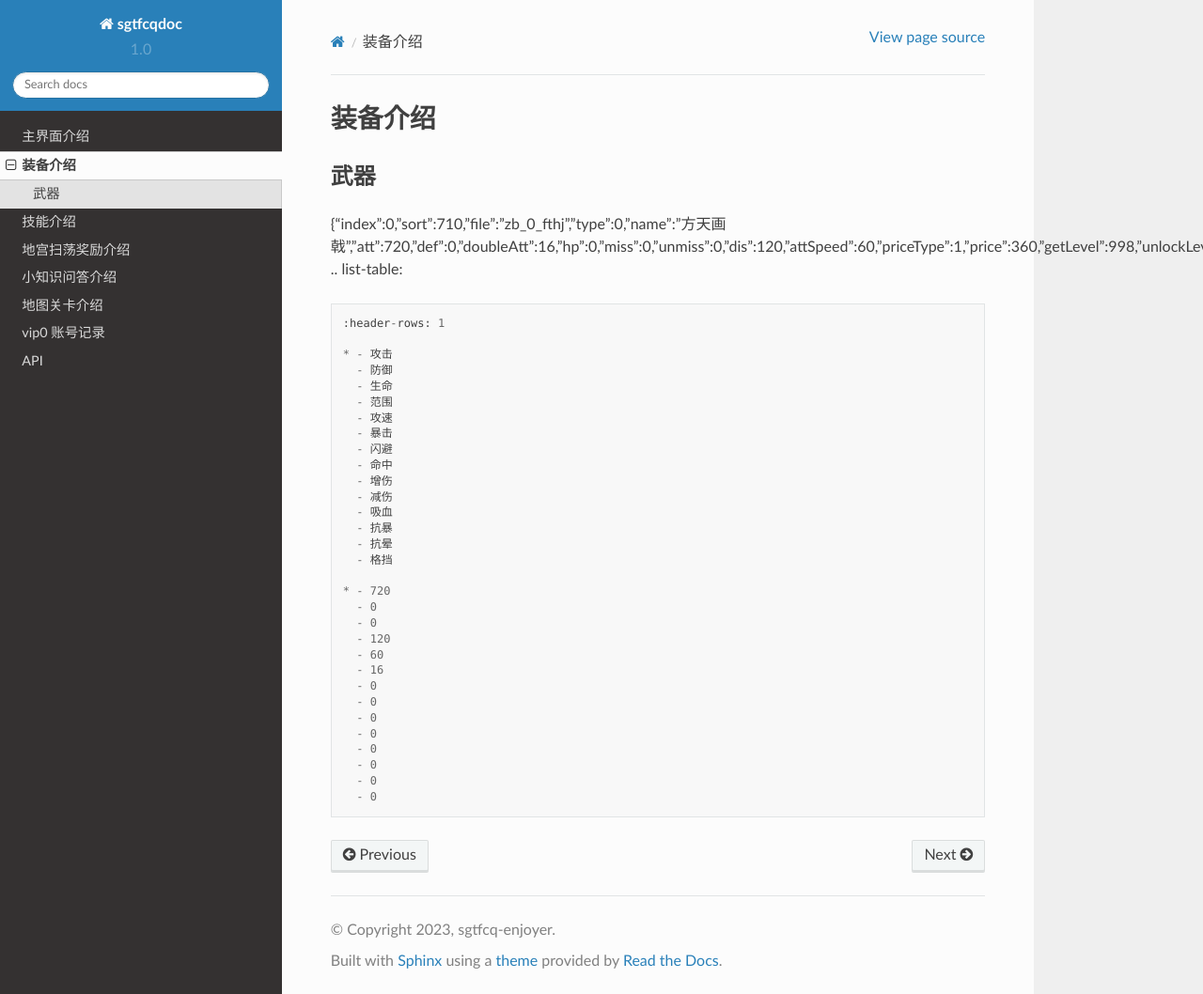
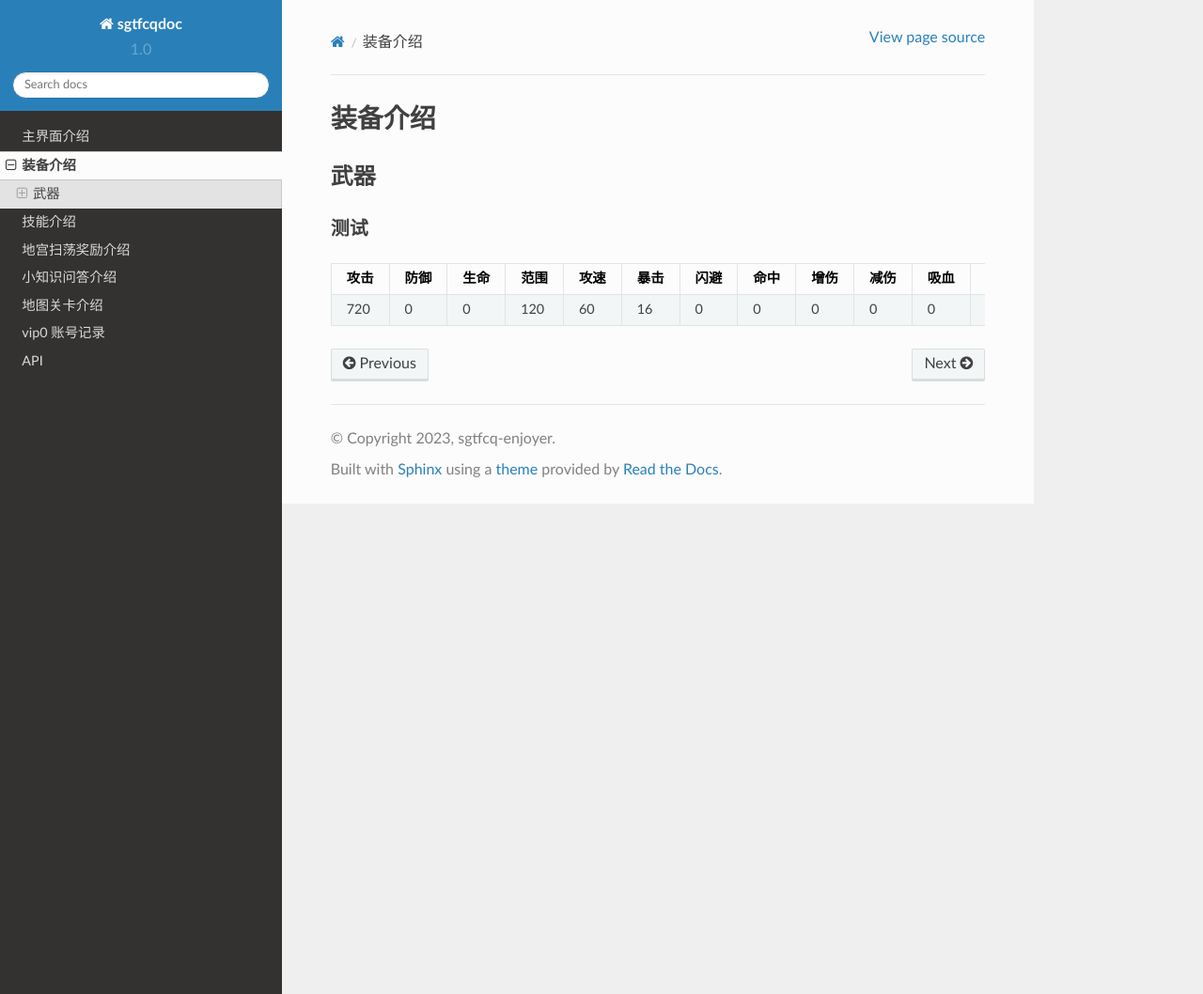
Before and after one commit to sgtfcq-enjoyer/sgtfcqgl, a Sphinx documentation site: the page built from docs/source/armor.rst, in a window 1280 px wide and 1058 px high. Shown: the whole window at 94% size. Built offline with Sphinx 7.4.7 and the Read the Docs theme 2.0.0, drawn with Linux system fonts in a browser that asks for light colours.

Commit message:
Update armor.rst

`````diff
--- a/docs/source/armor.rst
+++ b/docs/source/armor.rst
@@ -1,9 +1,9 @@
 装备介绍
 -------
 武器
-=============
-
-{"index":0,"sort":710,"file":"zb_0_fthj","type":0,"name":"方天画戟","att":720,"def":0,"doubleAtt":16,"hp":0,"miss":0,"unmiss":0,"dis":120,"attSpeed":60,"priceType":1,"price":360,"getLevel":998,"unlockLevel":6,"add_hurt":0,"less_hurt":0,"xixue":0,"kangbao":0,"kangyun":0,"gedang":0}
+====
+测试
+````
 .. list-table::
    :header-rows: 1
 
`````
